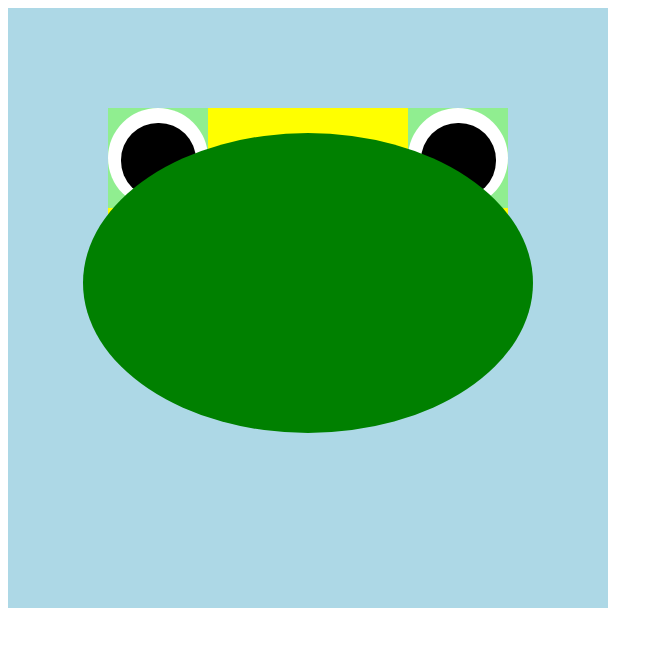
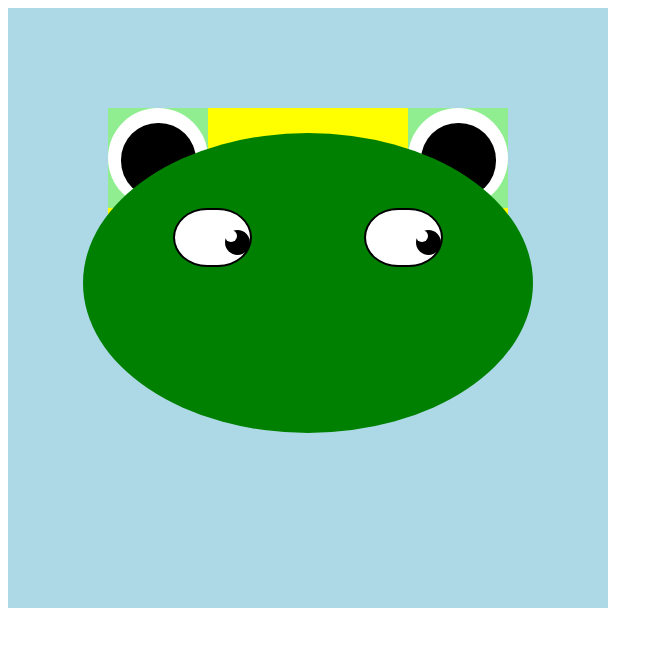
Before and after one commit to andyfry01/coding-challenges, a website: page daily_css_images/04_tiger/03-tiger.html in a window 1280 px wide. Shown: the whole page, without its empty margins (0-663 px from the left). Drawn offline with Linux system fonts and the light colour scheme.

Commit message:
eyes added and positioned

```diff
--- a/daily_css_images/04_tiger/03-tiger.css
+++ b/daily_css_images/04_tiger/03-tiger.css
@@ -43,7 +43,9 @@
   position: absolute;
   height: var(--quarterHeight);
   width: 400px;
-  left: 25px;
+  right: 0;
+  left: 0;
+  margin: auto;
   background: yellow;
   z-index: 0;
 }
@@ -67,6 +69,7 @@
 .right {
   right: 0;
 }
+
 .ear {
   position: relative;
   height: 100px;
@@ -91,3 +94,37 @@
   margin: 0 auto;
   top: 15px;
 }
+
+.eyes {
+  position: relative;
+  height: 30%;
+  width: 60%;
+  top: 25%;
+  margin: 0 auto;
+}
+
+.eye {
+  height: 55px;
+  width: 75px;
+  border-radius: 37px / 32px;
+  background: white;
+  border: 2px solid black;
+}
+
+.pupil {
+  position: relative;
+  height: 25px;
+  width: 25px;
+  background: black;
+  top: 20px;
+  left: 50px;
+  border-radius: 12.5px;
+}
+
+.lightReflection {
+  position: relative;
+  height: 12px;
+  width: 12px;
+  border-radius: 6px;
+  background: white;
+}
```
